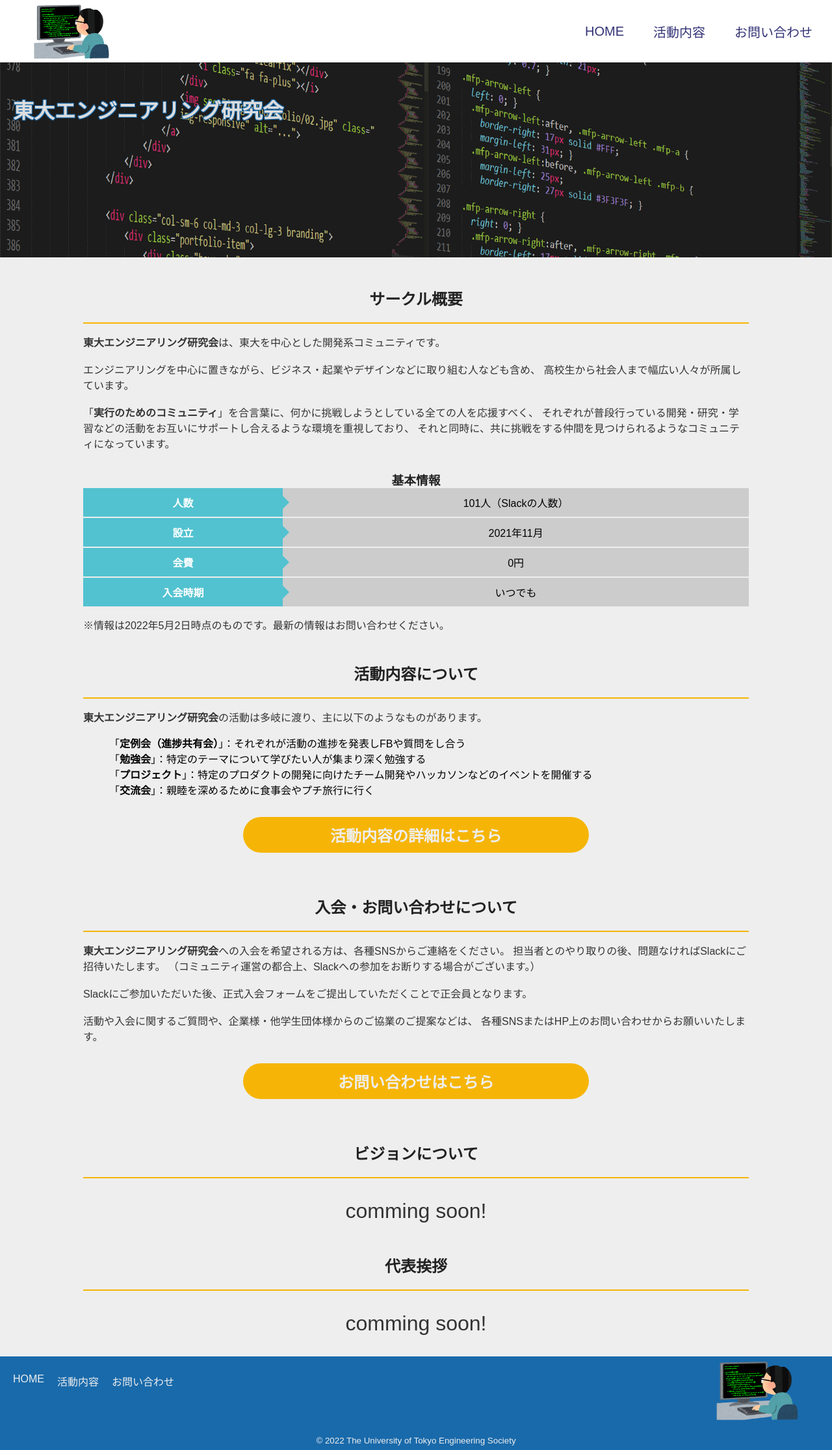
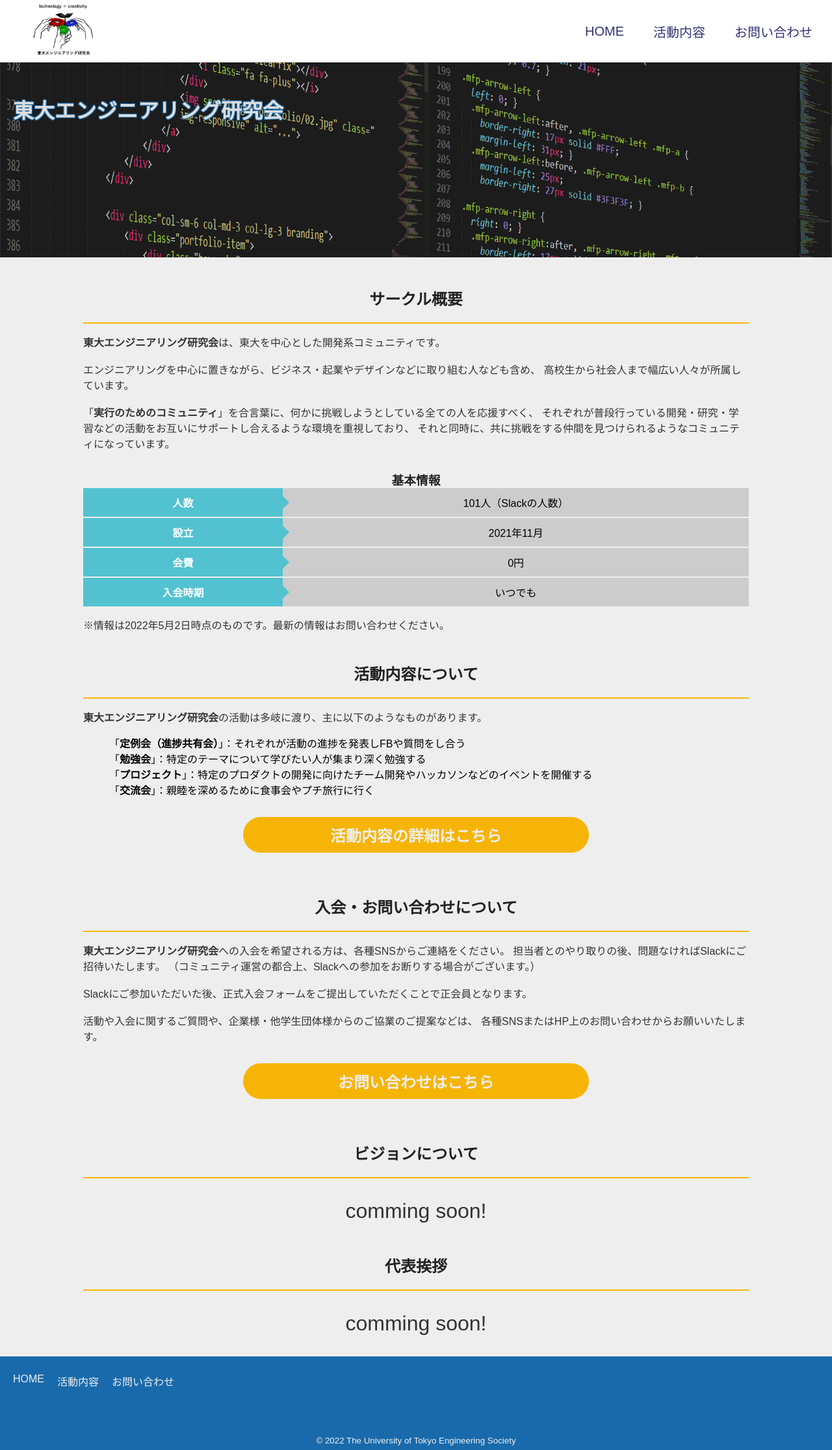
Before and after one commit to ut-engineering-society/official-website, a plain HTML site: page docs/index.html in a window 1280 px wide. Shown: the whole page at 65% size. Drawn offline with Linux system fonts and the light colour scheme.

Commit message:
footerのロゴをなくしていいかなどについて考えている途中

```diff
--- a/docs/index.html
+++ b/docs/index.html
@@ -16,7 +16,7 @@
       <span></span>
     </div>
     <a href="./" class="logo_name">
-      <img src="./images/プログラマーのイラスト.png" alt="Logo Image">
+      <img src="./images/logo.JPG" alt="Logo Image">
     </a>
     <nav>
       <ul class="nav_links">
@@ -117,9 +117,9 @@
         <li><a href="./activity/">活動内容</a></li>
         <li><a href="./contact/">お問い合わせ</a></li>
       </ul>
-      <a href="./" class="footer_logo_name">
-        <img src="./images/プログラマーのイラスト.png" alt="Logo Image">
-      </a>
+      <!-- <a href="./" class="footer_logo_name">
+        <img src="./images/logo.JPG" alt="Logo Image">
+      </a> -->
     </div>
     <p class="copyright"><small>© 2022 The University of Tokyo Engineering Society</small></p>
   </footer>
```
Also changed, not shown: docs/images/logo.JPG (added).
